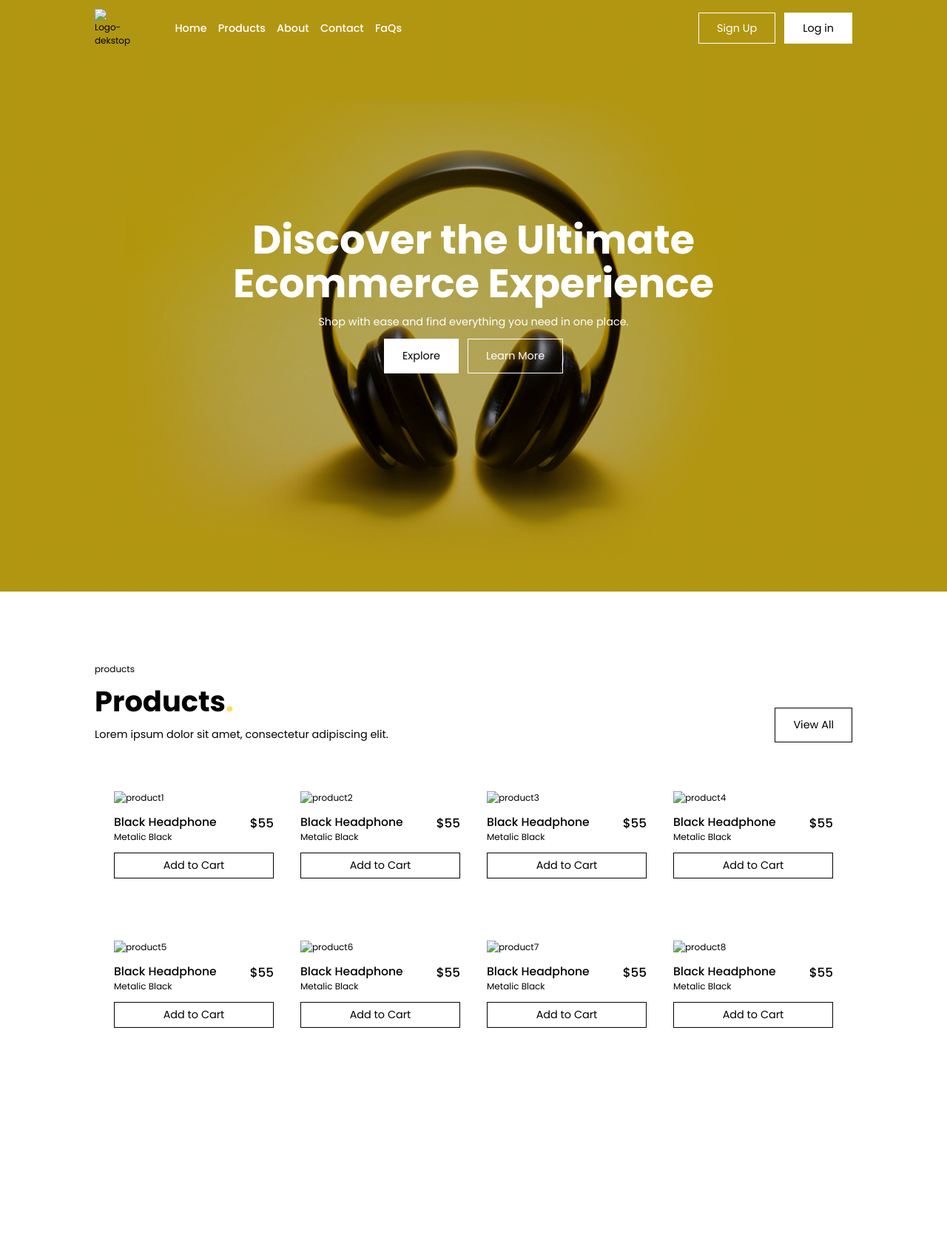
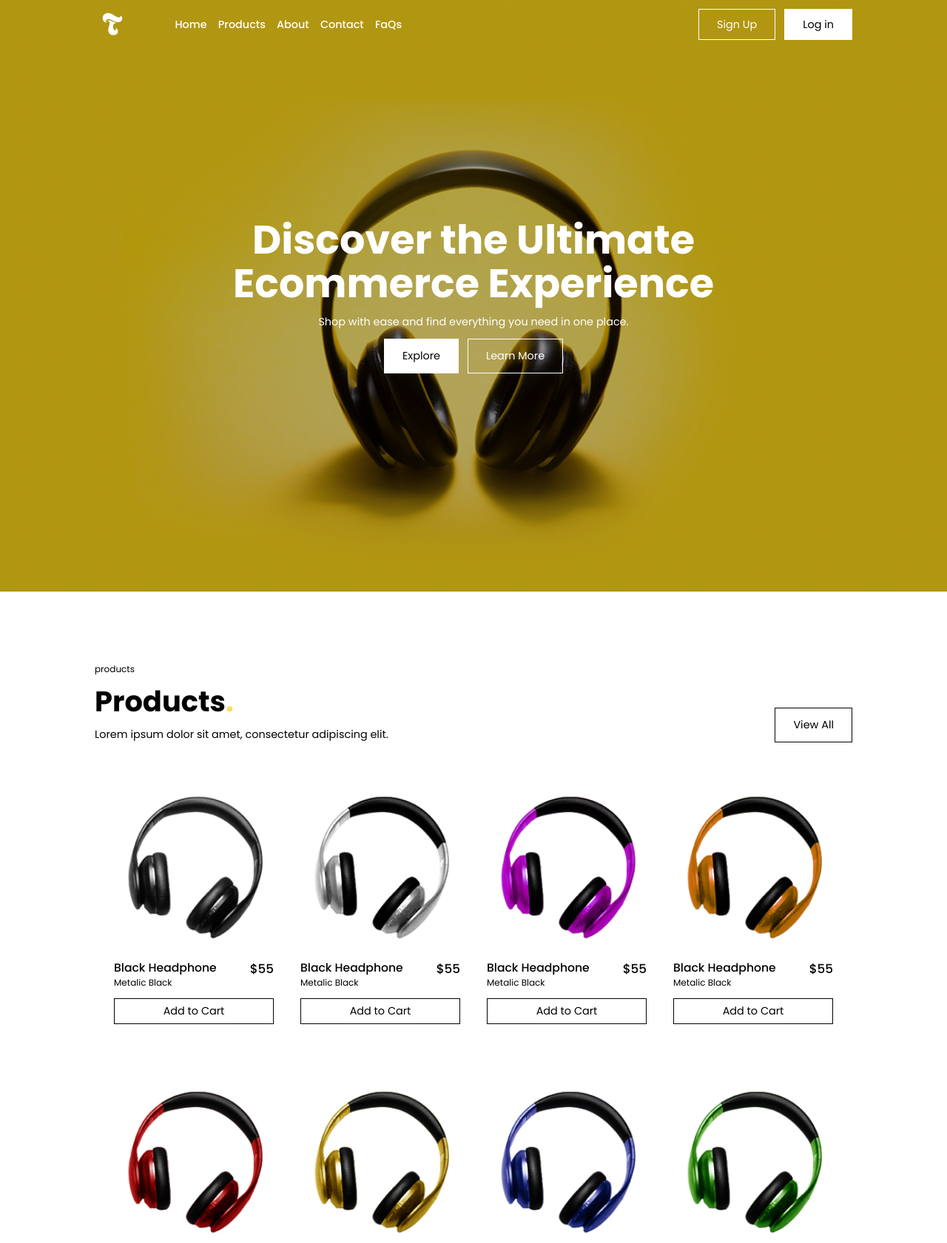
Before and after one commit to Devenoom/Tecapro, a plain HTML site: page index.html in a window 1280 px wide. Shown: the top 1681 px of the page at 74% size. Drawn offline with nearby package versions, Linux system fonts and the light colour scheme.

Commit message:
Update index.html

```diff
--- a/index.html
+++ b/index.html
@@ -16,11 +16,11 @@
     <!-- Navbar start -->
     <nav class="navbar">
       <div class="navbar-logo-mobile">
-        <img src="../Portofolio site/img/logo.png" alt="Logo-mobile" />
+        <img src="./img/logo.png" alt="Logo-mobile" />
       </div>
 
       <div class="navbar-logo-dekstop">
-        <img src="../Portofolio site/img/logo-white.png" alt="Logo-dekstop" />
+        <img src="./img/logo-white.png" alt="Logo-dekstop" />
         <a href="#">Tecapro</a>
       </div>
 
@@ -75,7 +75,7 @@
       </div>
       <div class="product-items">
         <div class="item">
-          <img src="../Portofolio site/img/product1.png" alt="product1" />
+          <img src="./img/product1.png" alt="product1" />
           <div class="description-row">
             <div class="description">
               <h3 class="product-name">Black Headphone</h3>
@@ -88,7 +88,7 @@
           <a href="#" class="product-btn">Add to Cart</a>
         </div>
         <div class="item">
-          <img src="../Portofolio site/img/product2.png" alt="product2" />
+          <img src="./img/product2.png" alt="product2" />
           <div class="description-row">
             <div class="description">
               <h3 class="product-name">Black Headphone</h3>
@@ -101,7 +101,7 @@
           <a href="#" class="product-btn">Add to Cart</a>
         </div>
         <div class="item">
-          <img src="../Portofolio site/img/product3.png" alt="product3" />
+          <img src="./img/product3.png" alt="product3" />
           <div class="description-row">
             <div class="description">
               <h3 class="product-name">Black Headphone</h3>
@@ -114,7 +114,7 @@
           <a href="#" class="product-btn">Add to Cart</a>
         </div>
         <div class="item">
-          <img src="../Portofolio site/img/product4.png" alt="product4" />
+          <img src="./img/product4.png" alt="product4" />
           <div class="description-row">
             <div class="description">
               <h3 class="product-name">Black Headphone</h3>
@@ -127,7 +127,7 @@
           <a href="#" class="product-btn">Add to Cart</a>
         </div>
         <div class="item">
-          <img src="../Portofolio site/img/product5.png" alt="product5" />
+          <img src="./img/product5.png" alt="product5" />
           <div class="description-row">
             <div class="description">
               <h3 class="product-name">Black Headphone</h3>
@@ -140,7 +140,7 @@
           <a href="#" class="product-btn">Add to Cart</a>
         </div>
         <div class="item">
-          <img src="../Portofolio site/img/product6.png" alt="product6" />
+          <img src="./img/product6.png" alt="product6" />
           <div class="description-row">
             <div class="description">
               <h3 class="product-name">Black Headphone</h3>
@@ -153,7 +153,7 @@
           <a href="#" class="product-btn">Add to Cart</a>
         </div>
         <div class="item">
-          <img src="../Portofolio site/img/product7.png" alt="product7" />
+          <img src="./img/product7.png" alt="product7" />
           <div class="description-row">
             <div class="description">
               <h3 class="product-name">Black Headphone</h3>
@@ -166,7 +166,7 @@
           <a href="#" class="product-btn">Add to Cart</a>
         </div>
         <div class="item">
-          <img src="../Portofolio site/img/product8.png" alt="product8" />
+          <img src="./img/product8.png" alt="product8" />
           <div class="description-row">
             <div class="description">
               <h3 class="product-name">Black Headphone</h3>
@@ -212,7 +212,7 @@
           </div>
         </div>
         <div class="image">
-          <img src="../Portofolio site/img/about-image.jpg" alt="about-image" />
+          <img src="./img/about-image.jpg" alt="about-image" />
         </div>
       </div>
     </section>
@@ -234,12 +234,12 @@
         greatly improved our online sales.
       </h3>
       <div class="user">
-        <img src="../Portofolio site/img/user.png" alt="user" />
+        <img src="./img/user.png" alt="user" />
         <div class="user-name">
           <h4>Johny Boa</h4>
           <p>Marketing Manager, Emr1 Company</p>
         </div>
-        <img src="../Portofolio site/img/user co.png" alt="" />
+        <img src="./img/user co.png" alt="" />
       </div>
     </section>
     <!-- Rating section end -->
@@ -439,7 +439,7 @@
     <footer>
       <div class="row">
         <div class="logo">
-          <img src="../Portofolio site/img/logo-black.png" alt="logo-footer" />
+          <img src="./img/logo-black.png" alt="logo-footer" />
         </div>
         <div class="menu">
           <a href="#home">Home</a>
```
